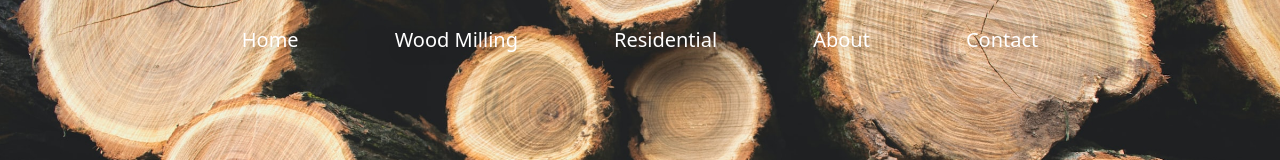
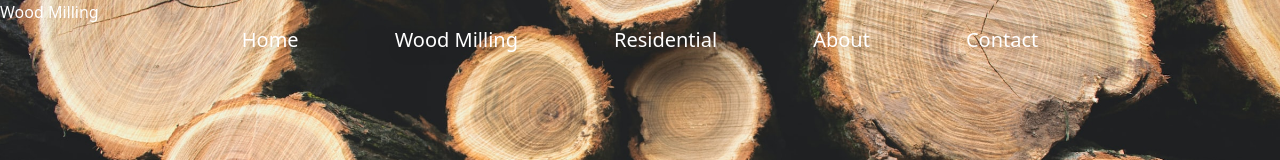
Before and after one commit to austin-morrow/centurion-maintenance, a React (Create React App) app: page /woodmilling in a window 1280 px wide. Shown: the top 160 px of the page. Built offline with nearby package versions, Linux system fonts and the light colour scheme.

Commit message:
Update WoodMilling.jsx

```diff
--- a/src/pages/WoodMilling.jsx
+++ b/src/pages/WoodMilling.jsx
@@ -2,7 +2,9 @@ export default function WoodMilling() {
   return (
     <>
       <section name='home' className='woodMillingImg'>
-        {/* Logo */}
+      <div>
+        <div className='text-white'>Wood Milling</div>
+      </div>
       </section>
     </>
   )
```
